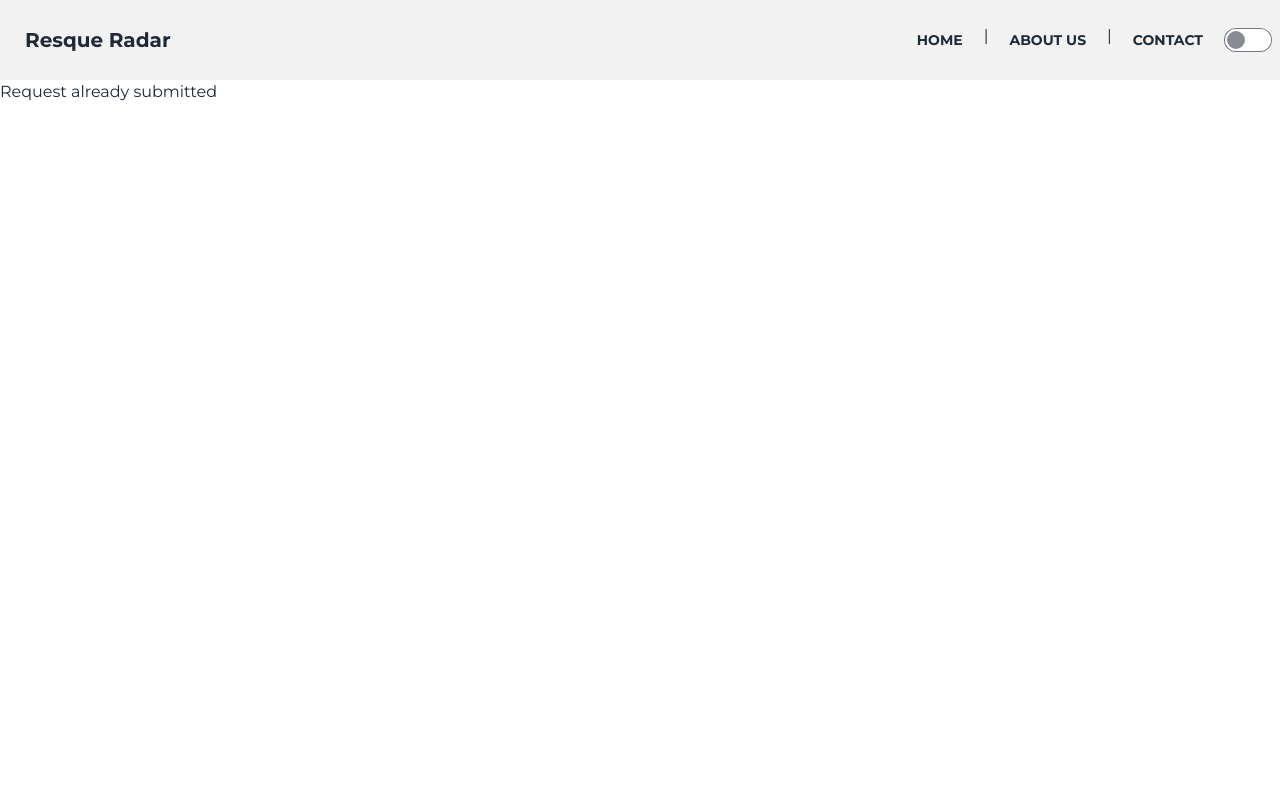
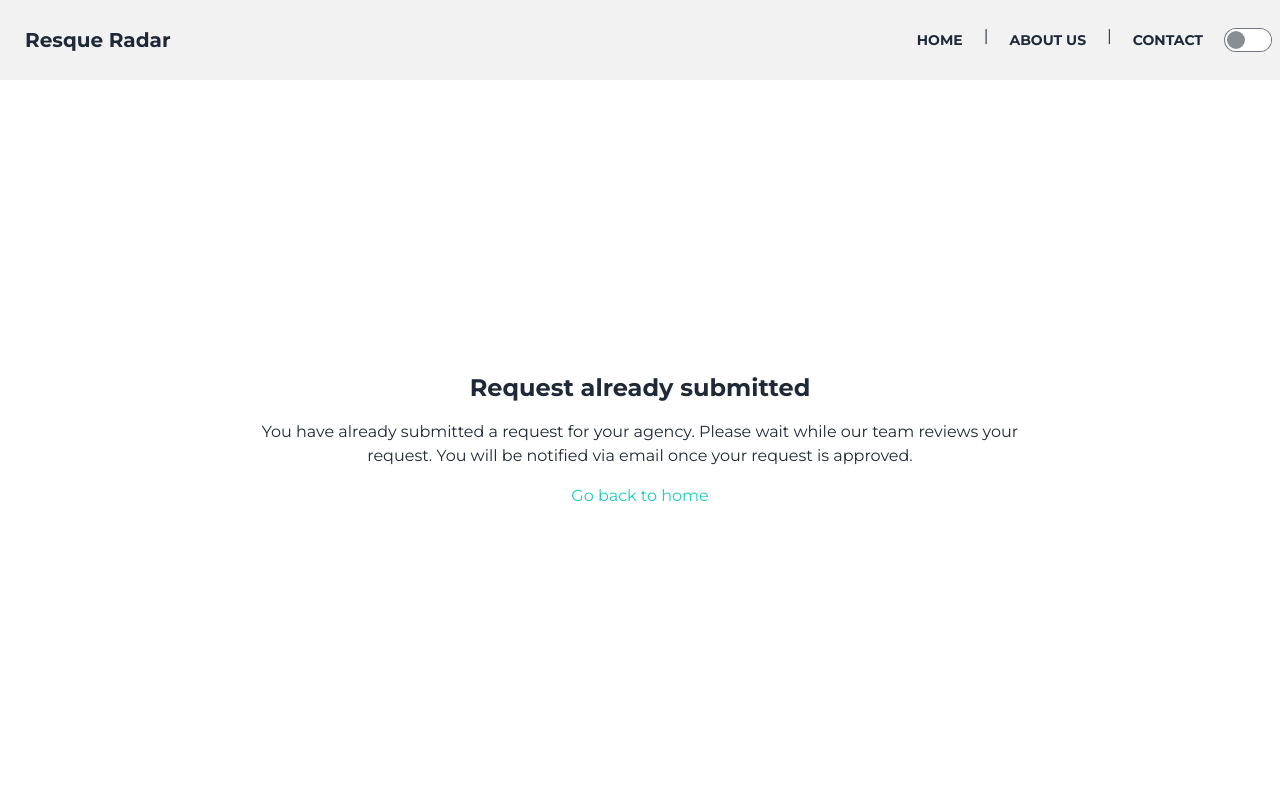
Before and after one commit to RescueRadar/resque-radar, a Django app: template templates/request_submitted.html in a window 1280 px wide. Run offline with Django 4.2, Linux system fonts and the light colour scheme; the template is opened without the code that fills it, so the values that code supplies are empty; some libraries are stand-ins or nearby versions.

Commit message:
fixed form

```diff
--- a/templates/request_submitted.html
+++ b/templates/request_submitted.html
@@ -1,5 +1,17 @@
 {% extends "base.html" %} {% block main %}
 
-<div>Request already submitted</div>
+<div class="h-[90dvh] flex items-center justify-center">
+	<div>
+		<h1 class="text-2xl font-bold text-center mb-4">Request already submitted</h1>
+		<p class="max-w-3xl text-center">
+			You have already submitted a request for your agency. Please wait while our team reviews your request. You
+			will be notified via email once your request is approved.
+		</p>
+
+		<a href="{% url 'home' %}" class="block link link-accent no-underline hover:underline text-center mt-4"
+			>Go back to home</a
+		>
+	</div>
+</div>
 
 {% endblock main %}
```
Also changed, not shown: templates/profile.html (+18 -8 lines).
